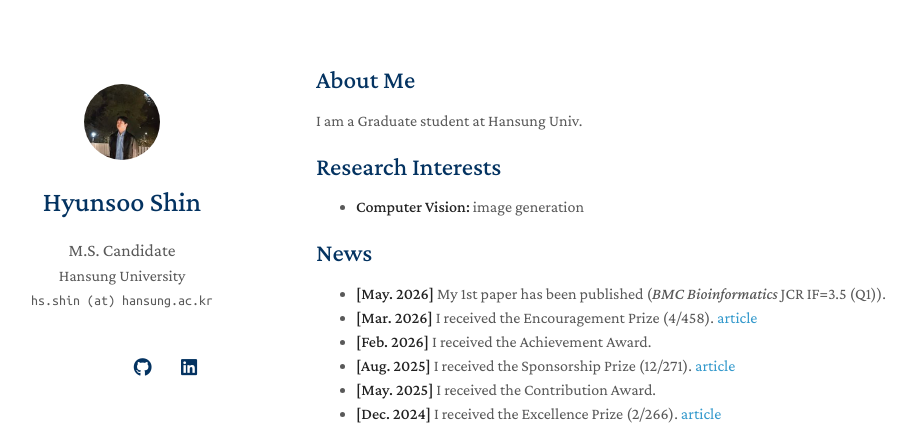
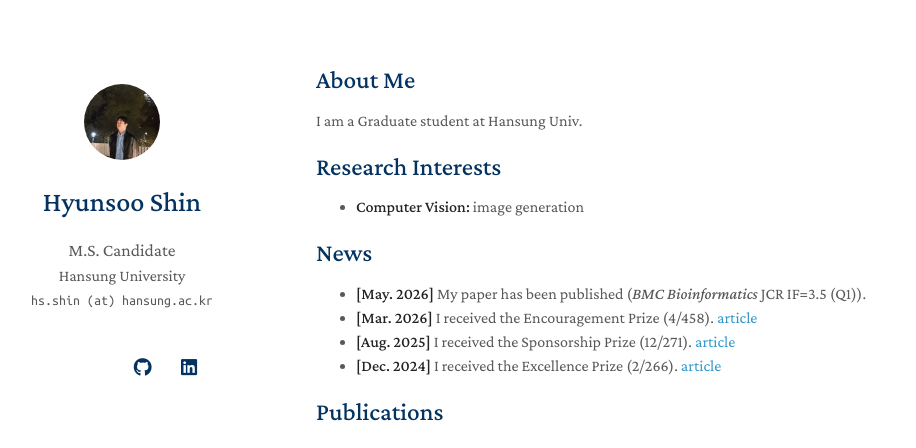
Before and after one commit to YONGJI04/yongji04.github.io, a Jekyll site: the page built from index.md, in a window 1280 px wide, cut to the strip 0-448 px from the top of the page. Shown: the whole strip, without its empty margins (154-1070 px from the left). Built offline with Jekyll 4.4.1, drawn with Linux system fonts in a browser that asks for light colours; a style sheet for code colours, icons or effects is not loaded; our own code applies the rules of GitHub Pages for plain Markdown files.

Commit message:
Update index.md

```diff
--- a/index.md
+++ b/index.md
@@ -12,11 +12,9 @@
 
 ## News
 
-- **[May. 2026]** My 1st paper has been published (_BMC Bioinformatics_ JCR IF=3.5 (Q1)).
+- **[May. 2026]** My paper has been published (_BMC Bioinformatics_ JCR IF=3.5 (Q1)).
 - **[Mar. 2026]** I received the Encouragement Prize (4/458). [article](https://v.daum.net/v/HlmMlcWI1Q)
-- **[Feb. 2026]** I received the Achievement Award.
 - **[Aug. 2025]** I received the Sponsorship Prize (12/271). [article](https://www.donga.com/news/It/article/all/20250813/132178039/1)
-- **[May. 2025]** I received the Contribution Award.
 - **[Dec. 2024]** I received the Excellence Prize (2/266). [article](https://www.joongang.co.kr/article/25294920)
 
 {% include_relative _includes/publications.md %}
```
